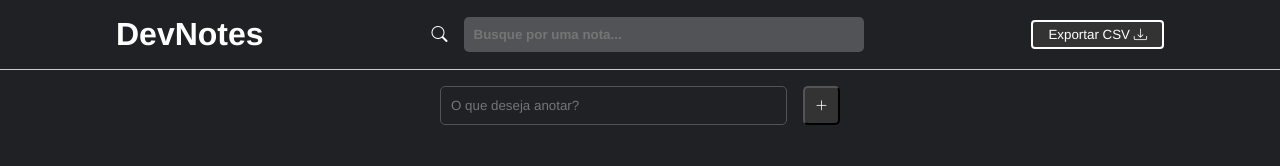
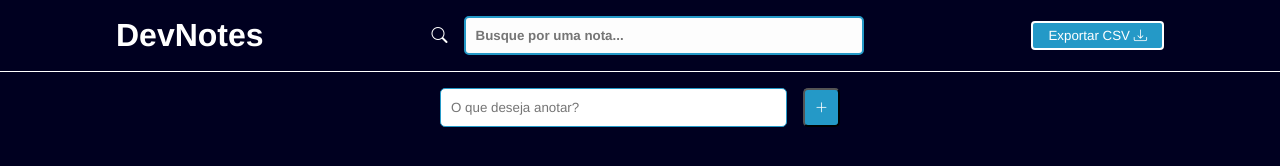
Before and after one commit to tamiresanunes/DevNotes, a plain HTML site: page index.html in a window 1280 px wide. Drawn offline with nearby package versions, Linux system fonts and the light colour scheme.

Commit message:
Update cdg completo

```diff
--- a/css/styles.css
+++ b/css/styles.css
@@ -7,12 +7,12 @@
 }
 
 body {
-  background-color: #202124;
+  background-color: #000020;
 }
 
 /* Cabeçalho */
 header {
-  border-bottom: 1px solid #ccc;
+  border-bottom: 1px solid #fff;
   padding: 1rem 2rem;
   color: #fff;
   display: flex;
@@ -27,12 +27,12 @@ header {
 }
 
 #search-input {
-  background-color: #525356;
+  background-color: #fdfdfd;
   border-radius: 5px;
-  border: none;
+  border: 2px solid #2499c7;
   padding: 10px;
   font-weight: bold;
-  color: #ddd;
+  color: #333;
   width: 400px;
 }
 
@@ -41,7 +41,7 @@ header {
 }
 
 #export-notes {
-  background-color: #333;
+  background-color: #2499c7;
   border: 2px solid #fff;
   border-radius: 4px;
   color: #fff;
@@ -71,14 +71,15 @@ header {
 
 #add-note-container input {
   flex: 1;
-  background-color: transparent;
-  border: 1px solid #525356;
-  color: #fff;
+  background-color: #fff;
+  border: 1px solid #2499c7;
+  color: #333;
 }
 
 #add-note-container button {
   cursor: pointer;
-  background-color: #333;
+  background-color: #2499c7;
+  border: 1px solid fff;
   color: #fff;
 }
 
@@ -94,7 +95,7 @@ header {
   min-height: 200px;
   padding: 1rem;
   border: 1px solid #ccc;
-  background-color: #202124;
+  background-color: #2499c7;
   border-radius: 10px;
   color: #fff;
   position: relative;
@@ -115,7 +116,7 @@ header {
   bottom: 10px;
   font-size: 1.2rem;
   cursor: pointer;
-  background-color: #333;
+  background-color: #000020;
   padding: 5px;
   border-radius: 3px;
 }
@@ -147,5 +148,5 @@ header {
 }
 
 .note.fixed {
-  background-color: #3c3c3f;
+  background-color: #006691;
 }
--- a/index.html
+++ b/index.html
@@ -11,9 +11,9 @@
       href="https://cdn.jsdelivr.net/npm/bootstrap-icons@1.10.1/font/bootstrap-icons.css"
     />
     <!-- CSS -->
-    <link rel="stylesheet" href="/css/styles.css" />
+    <link rel="stylesheet" href="css/styles.css" />
     <!-- JS -->
-    <script src="/js/scripts.js" defer></script>
+    <script src="js/scripts.js" defer></script>
   </head>
   <body>
     <header>
```
Also changed, not shown: js/scripts.js (+72 -14 lines).
